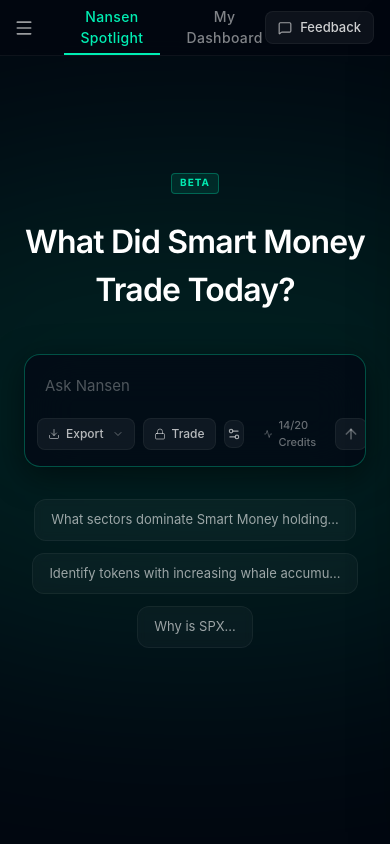
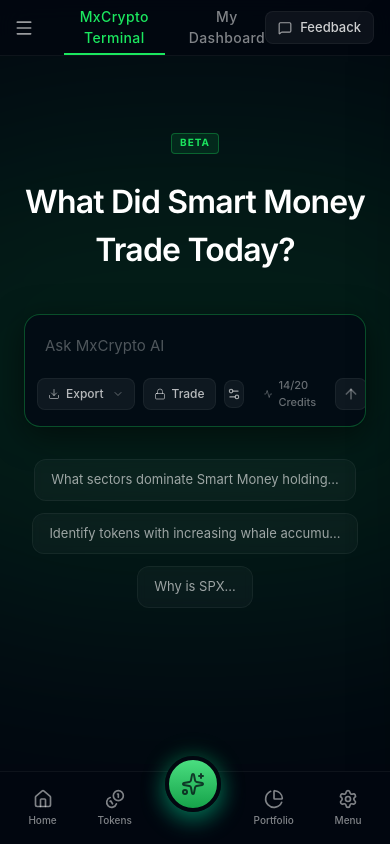
Before and after one commit to mohamedamale11-sys/Landingpage, a React (Vite) app: page / in a window 390 px wide. Built offline with nearby package versions, Linux system fonts and the light colour scheme.

Commit message:
style: apply MxCrypto AI branding and logo

```diff
--- a/src/App.tsx
+++ b/src/App.tsx
@@ -22,11 +22,14 @@
   Settings2,
   ArrowUp,
   PanelLeftClose,
-  MoreHorizontal
+  MoreHorizontal,
+  Sparkles,
+  PieChart
 } from 'lucide-react';
 
 // Using a placeholder SmartChat for the MVP integration
 import { SmartChat } from './components/SmartChat';
+import mxLogo from './assets/mxcrypto-logo.jpg';
 
 const SIDEBAR_TOP = [
   { label: 'Home', icon: Home, active: true },
@@ -35,8 +38,8 @@
 ];
 
 const PROFILER_SUB = [
-  { label: 'Nansen Profiler' },
-  { label: 'Wallet Profiler for Token' },
+  { label: 'Wallet Profiler' },
+  { label: 'Token Profiler' },
   { label: 'Deep Research' },
 ];
 
@@ -64,7 +67,7 @@
 
 const SIDEBAR_FOOTER = [
   { label: 'Get Started', icon: Star, alert: true },
-  { label: 'Nansen API', icon: Link },
+  { label: 'MxCrypto API', icon: Link },
   { label: 'What\'s New', icon: MoreHorizontal },
   { label: 'Academy', icon: BookOpen },
   { label: 'Help', icon: HelpCircle },
@@ -78,11 +81,11 @@
   return (
     <aside className="hidden w-[260px] flex-col border-r border-white/5 bg-[#030914] text-sm lg:flex h-screen sticky top-0 overflow-y-auto mx-scroll pb-6">
       <div className="flex flex-col px-4 py-5 gap-4">
-        <div className="flex items-center gap-2 px-2 text-white/90 hover:text-white cursor-pointer transition-colors">
-          <div className="w-6 h-6 rounded-md bg-brand-500/20 flex items-center justify-center text-brand-500">
-            <Activity size={14} />
+        <div className="flex items-center gap-2 px-2 text-white/90 hover:text-white cursor-pointer transition-colors mt-2">
+          <div className="w-8 h-8 rounded-lg overflow-hidden flex items-center justify-center bg-[#020710]">
+            <img src={mxLogo} alt="MxCrypto Logo" className="w-full h-full object-cover" />
           </div>
-          <span className="font-medium text-[15px] tracking-wide">Nansen Wallet</span>
+          <span className="font-semibold text-[16px] tracking-wide ml-1">MxCrypto AI</span>
           <ChevronDown size={14} className="text-white/40 ml-1" />
         </div>
         <div className="px-2 text-[13px] flex items-center gap-1.5">
@@ -237,8 +240,53 @@
   ];
 
   return (
-    <div className="min-h-screen bg-[#020710] text-white font-sans flex selection:bg-brand-500/30">
+    <div className="min-h-screen bg-[#020710] text-white font-sans flex selection:bg-brand-500/30 pb-20 lg:pb-0">
       <SideNav />
+
+      {/* Floating "Ask AI" Button (Desktop/Tablet) */}
+      <button
+        onClick={() => setChatOpen(true)}
+        className="hidden sm:flex fixed bottom-6 right-6 z-40 items-center justify-center gap-2 rounded-full bg-brand-500 hover:bg-brand-400 text-[#020710] px-5 py-3.5 shadow-[0_8px_32px_rgba(0,238,179,0.3)] transition-all duration-300 hover:scale-105 hover:shadow-[0_8px_40px_rgba(0,238,179,0.4)] group"
+      >
+        <Sparkles size={18} className="animate-pulse" />
+        <span className="font-semibold text-[15px] tracking-wide">Ask AI</span>
+      </button>
+
+      {/* Mobile Bottom Navigation */}
+      <div className="lg:hidden fixed bottom-0 left-0 right-0 z-40 bg-[#020710]/95 backdrop-blur-md border-t border-white/5 px-2 py-2 pb-safe">
+        <div className="flex items-center justify-around max-w-md mx-auto relative">
+          <button className="flex flex-col items-center gap-1 p-2 text-white/50 hover:text-white transition-colors">
+            <Home size={20} />
+            <span className="text-[10px] font-medium">Home</span>
+          </button>
+
+          <button className="flex flex-col items-center gap-1 p-2 text-white/50 hover:text-white transition-colors">
+            <Coins size={20} />
+            <span className="text-[10px] font-medium">Tokens</span>
+          </button>
+
+          {/* Center Ask AI Button */}
+          <div className="relative -top-6">
+            <div className="absolute inset-0 bg-brand-500/20 rounded-full blur-md" />
+            <button
+              onClick={() => setChatOpen(true)}
+              className="relative flex items-center justify-center w-14 h-14 rounded-full bg-gradient-to-b from-brand-400 to-brand-600 text-[#020710] shadow-[0_8px_24px_rgba(0,238,179,0.4)] border-4 border-[#020710] transform transition-transform active:scale-95"
+            >
+              <Sparkles size={24} className="animate-pulse" />
+            </button>
+          </div>
+
+          <button className="flex flex-col items-center gap-1 p-2 text-white/50 hover:text-white transition-colors">
+            <PieChart size={20} />
+            <span className="text-[10px] font-medium">Portfolio</span>
+          </button>
+
+          <button className="flex flex-col items-center gap-1 p-2 text-white/50 hover:text-white transition-colors">
+            <Settings size={20} />
+            <span className="text-[10px] font-medium">Menu</span>
+          </button>
+        </div>
+      </div>
 
       <main className="flex-1 flex flex-col min-w-0 relative">
         {/* Top Header */}
@@ -249,7 +297,7 @@
             </button>
             <div className="flex h-full items-center gap-6">
               <button className="h-full border-b-2 border-brand-500 text-[14px] font-medium text-brand-500 tracking-wide">
-                Nansen Spotlight
+                MxCrypto Terminal
               </button>
               <button className="h-full border-b-2 border-transparent text-[14px] font-medium text-white/50 hover:text-white/80 transition-colors tracking-wide">
                 My Dashboard
@@ -299,7 +347,7 @@
                   onKeyDown={(e) => {
                     if (e.key === 'Enter') handleSearch(searchQuery);
                   }}
-                  placeholder="Ask Nansen"
+                  placeholder="Ask MxCrypto AI"
                   className="w-full bg-transparent text-white placeholder-white/30 px-5 pt-5 pb-4 text-[15px] outline-none"
                 />
 
--- a/src/components/SmartChat.tsx
+++ b/src/components/SmartChat.tsx
@@ -1,9 +1,8 @@
 import { useEffect, useMemo, useRef, useState } from 'react'
 import type { FormEvent } from 'react'
 import { X, Settings2, Clock, Upload, Loader2, ArrowUp, Zap } from 'lucide-react'
-
-// Using Lucide React Icons instead of custom SVGs for the UI elements,
-// though we can customize them to look as close as possible to Nansen.
+// Using Lucide React Icons instead of custom SVGs for the UI elements
+import mxLogo from '../assets/mxcrypto-logo.jpg'
 
 type ChatRole = 'user' | 'assistant'
 
@@ -229,16 +228,16 @@
 
       {/* Right Side Panel */}
       <aside
-        className={`fixed top-0 right-0 z-50 h-full w-full sm:w-[500px] border-l border-white/5 bg-[#020710] shadow-2xl flex flex-col transition-transform duration-300 ease-in-out ${isOpen ? 'translate-x-0' : 'translate-x-full'
+        className={`fixed top-0 right-0 z-[60] h-full w-full sm:w-[500px] border-l border-white/5 bg-[#020710] shadow-2xl flex flex-col transition-transform duration-300 ease-in-out ${isOpen ? 'translate-x-0' : 'translate-x-full'
           }`}
       >
         {/* Header */}
         <header className="flex-none h-16 px-5 border-b border-white/5 flex items-center justify-between bg-[#030914]/80 backdrop-blur-md">
           <div className="flex items-center gap-3">
-            <div className="w-7 h-7 rounded-full bg-brand-500/10 flex items-center justify-center border border-brand-500/20">
-              <Zap size={14} className="text-brand-500" />
+            <div className="w-8 h-8 rounded-lg overflow-hidden flex items-center justify-center bg-[#020710] border border-brand-500/20">
+              <img src={mxLogo} alt="MxCrypto Logo" className="w-full h-full object-cover" />
             </div>
-            <span className="font-semibold text-white/90 text-sm">Nansen AI</span>
+            <span className="font-semibold text-white/90 text-sm">MxCrypto AI</span>
             <span className="px-1.5 py-0.5 rounded border border-brand-500/30 bg-brand-500/10 text-[9px] font-bold text-brand-500 uppercase tracking-widest">
               Beta
             </span>
@@ -262,7 +261,7 @@
         <div ref={listRef} className="flex-1 overflow-y-auto mx-scroll p-4 space-y-6">
           {messages.length === 0 ? (
             <div className="h-full flex items-center justify-center text-sm text-white/30 text-center px-8">
-              Ask Nansen AI anything about tokens, wallets, or market trends.
+              Ask MxCrypto AI anything about tokens, wallets, or market trends.
             </div>
           ) : (
             messages.map((m) => {
@@ -311,7 +310,7 @@
                   onSubmit(e);
                 }
               }}
-              placeholder="Ask Nansen"
+              placeholder="Ask MxCrypto AI"
               className="w-full max-h-32 min-h-[52px] resize-none bg-transparent text-white placeholder-white/30 px-4 py-4 text-[14px] outline-none"
             />
 
--- a/tailwind.config.js
+++ b/tailwind.config.js
@@ -5,17 +5,17 @@
     extend: {
       colors: {
         brand: {
-          50: '#f0fdf9',
-          100: '#ccfbf0',
-          200: '#99f6e0',
-          300: '#5eead4',
-          400: '#2dd4bf',
-          500: '#00eeb3', // main teal
-          600: '#0d9488',
-          700: '#0f766e',
-          800: '#115e59',
-          900: '#134e4a',
-          950: '#042f2e',
+          50: '#f0fdf4',
+          100: '#dcfce7',
+          200: '#bbf7d0',
+          300: '#86efac',
+          400: '#4ade80',
+          500: '#1BE75F', // bright neon green from MxCrypto AI logo
+          600: '#16a34a',
+          700: '#15803d',
+          800: '#166534',
+          900: '#14532d',
+          950: '#052e16',
         },
         dark: {
           900: '#020611',
```
Also changed, not shown: src/assets/mxcrypto-logo.jpg (added).
